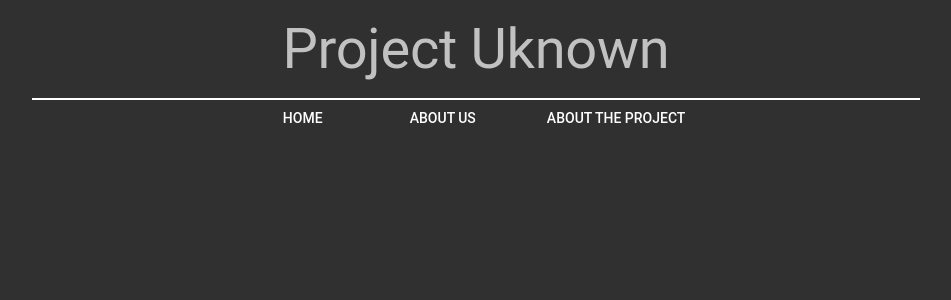
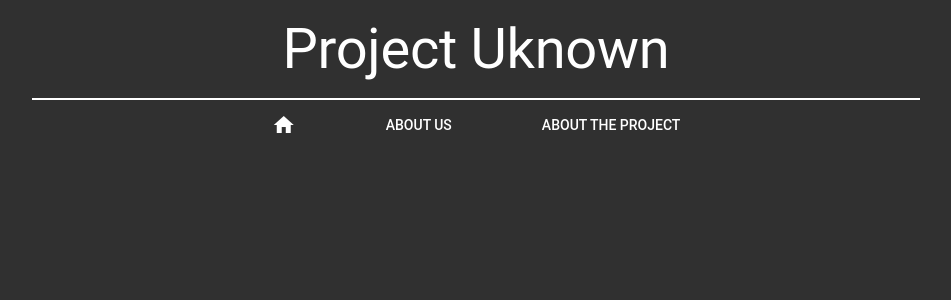
Before and after one commit to JeaSoup/DA355A-Project, a Vue app in the folder da355a-project/: page / in a window 1280 px wide. Shown: the top 300 px of the page, without its empty margins (164-1115 px from the left). Built offline with nearby package versions, Linux system fonts and the light colour scheme.

Commit message:
minor changes

```diff
--- a/da355a-project/src/components/Layout/Header.vue
+++ b/da355a-project/src/components/Layout/Header.vue
@@ -2,7 +2,6 @@
   <div class="md-layout md-alignment-center">
     <span class="md-display-3">Project Uknown</span>
   </div>
-
 </template>
 
 <script>
@@ -16,4 +15,8 @@ div {
   padding: 20px;
   border-bottom:2px solid white;;
 }
+
+.md-display-3 >>> {
+  color: white !important;
+}
 </style>
--- a/da355a-project/src/components/Menu.vue
+++ b/da355a-project/src/components/Menu.vue
@@ -1,7 +1,9 @@
 <template>
 <div class="md-layout md-gutter md-alignment-center-space-between">
   <md-menu md-direction="bottom-start">
-    <md-button md-menu-trigger>Home</md-button>
+    <md-button class="md-icon-button">
+         <md-icon>home</md-icon>
+       </md-button>
   </md-menu>
 
   <md-menu md-direction="bottom-end">
@@ -23,4 +25,9 @@ export default {
 
 <style lang="scss" scoped>
 @import "~vue-material/dist/theme/engine";
+@import url("https://fonts.googleapis.com/css?family=Material+Icons");
+
+.md-layout {
+  padding: 5px;
+}
 </style>
```
